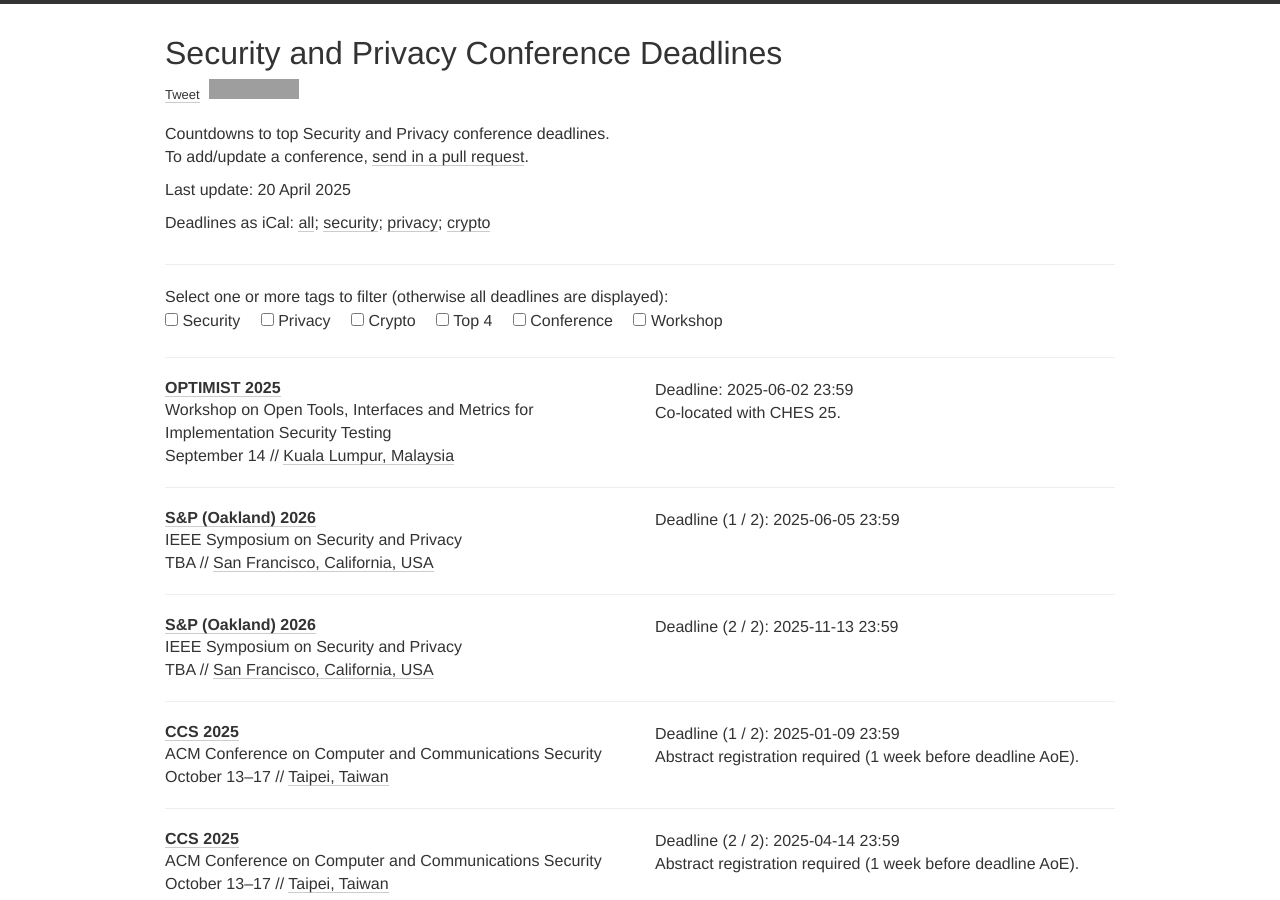
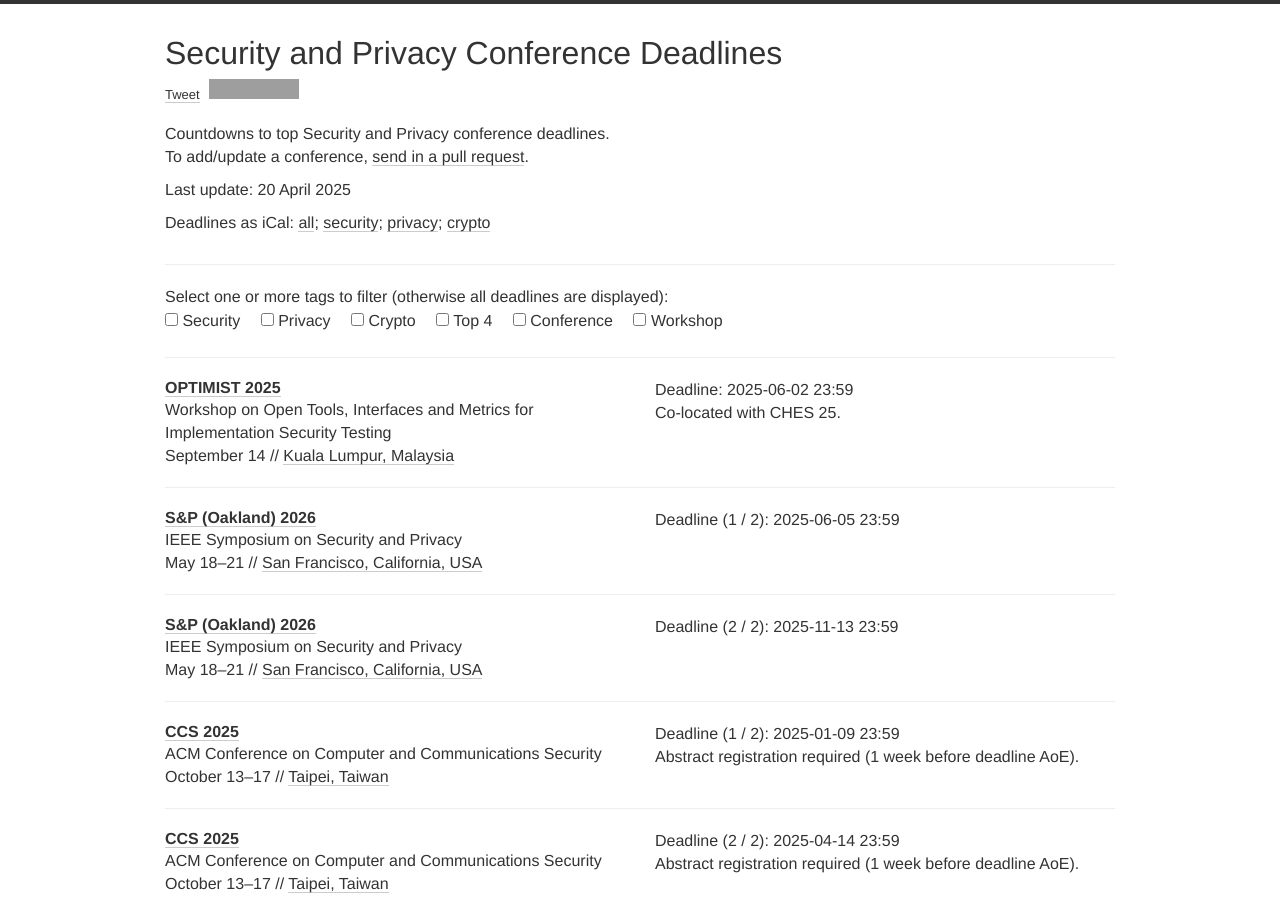
Before and after one commit to sec-deadlines/sec-deadlines.github.io, a Jekyll site: the page built from index.html, in a window 1280 px wide and 900 px high. Built offline with Jekyll 4.4.1, drawn with Linux system fonts in a browser that asks for light colours; nearby versions of some CDN libraries; comment, search, counter and statistics services are not loaded; grey boxes are pictures that could not be loaded.

Commit message:
Update conferences.yml

```diff
--- a/_data/conferences.yml
+++ b/_data/conferences.yml
@@ -13,7 +13,7 @@
 
 - name: S&P (Oakland)
   year: 2026
-  date: TBA
+  date: May 18-21
   description: IEEE Symposium on Security and Privacy
   link: https://sp2026.ieee-security.org/
   deadline:
```
